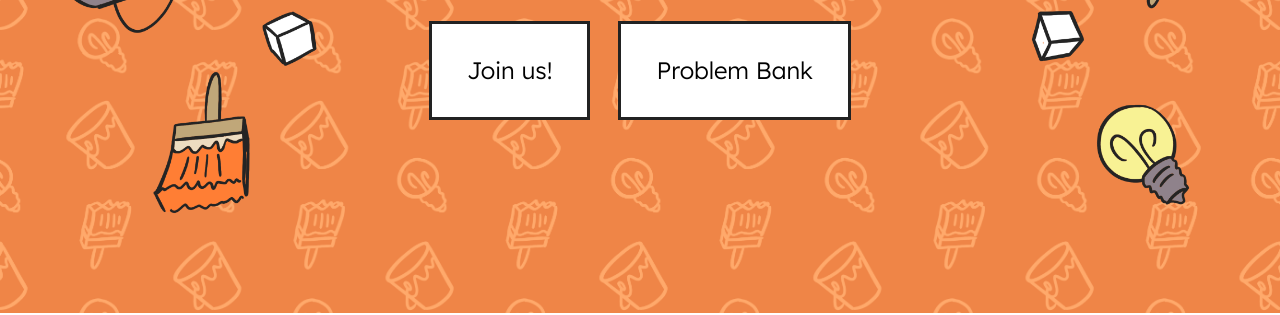
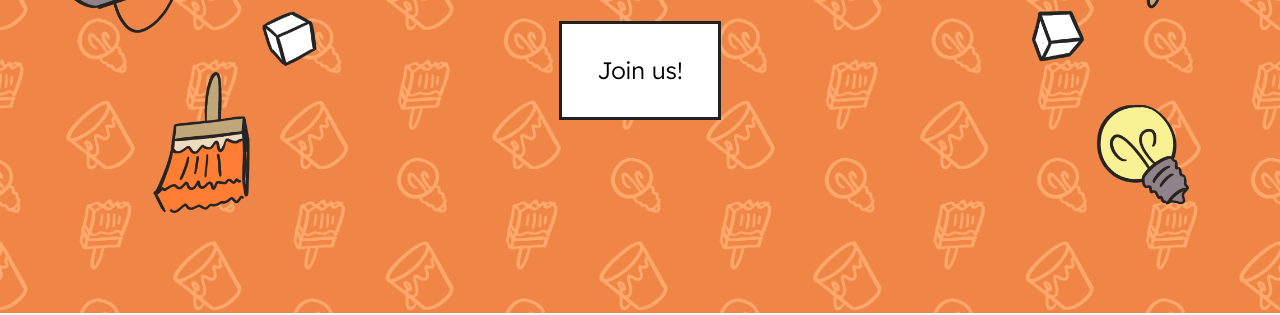
Before and after one commit to CCLTDD/CALICULT-website, a plain HTML site: page index.html in a window 1280 px wide. Shown: the part 487-802 px from the top of the page. Drawn offline with Linux system fonts and the light colour scheme.

Commit message:
fixed a bug

```diff
--- a/index.html
+++ b/index.html
@@ -22,7 +22,6 @@
                         <p style="text-align: center; margin: 0; font-weight: bold; font-size: 120%; width: 65ch;">JOIN THE CALICULT</p>
                         <div id="bannerButtonRow">
                             <a href="https://discord.gg/DWhMTsEzxK" target="_window"><button class="regButton">Join us!</button></a>
-                            <a href="" target="_window"><button class="regButton">Problem Bank</button></a>
                         </div>
                     </div>
                 </div>
```
